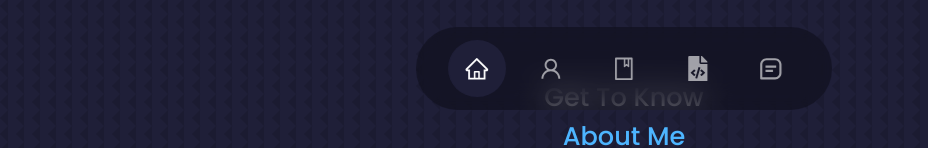
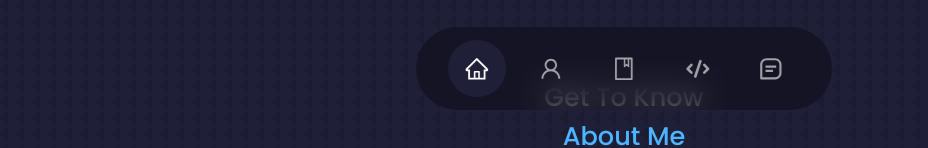
Before and after one commit to GhostemaneUrs/Portfolio, a React (Vite) app: page / in a window 1280 px wide. Shown: the part 658-806 px from the top of the page, without its empty margins (16-944 px from the left). Built offline with nearby package versions, Linux system fonts and the light colour scheme.

Commit message:
feat: update icon portfolio

```diff
--- a/src/components/nav/Nav.jsx
+++ b/src/components/nav/Nav.jsx
@@ -1,7 +1,7 @@
 import React, { useState } from "react";
 import styles from "./styles.module.scss";
 import { BiMessageSquareDetail } from "react-icons/bi";
-import { FaFileCode } from "react-icons/fa";
+import { HiCode } from "react-icons/hi";
 import { AiOutlineHome, AiOutlineUser, AiOutlineBook } from "react-icons/ai";
 
 const Nav = () => {
@@ -51,7 +51,7 @@ const Nav = () => {
             : `${styles.icon_socials}`
         }
       >
-        <FaFileCode />
+        <HiCode />
       </a>
       <a
         href="#contact"
```
